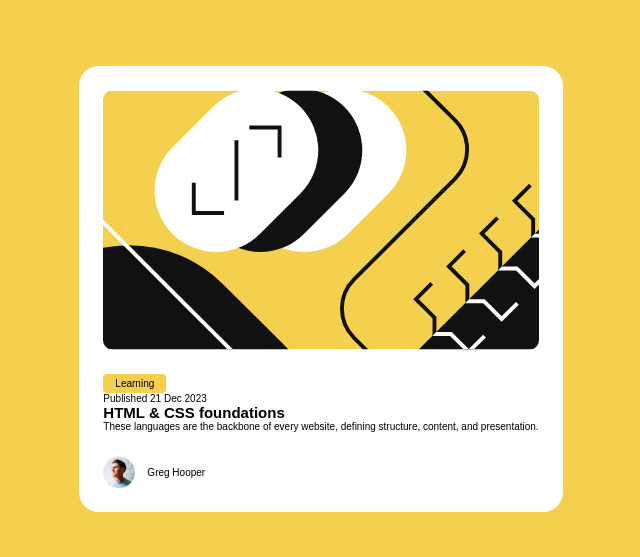
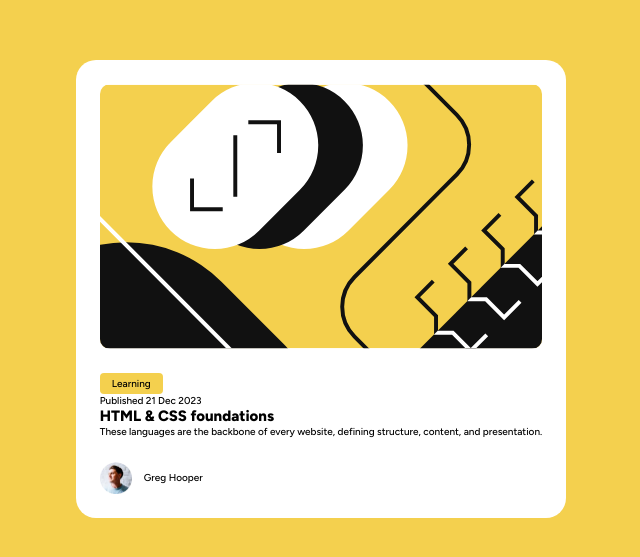
Before and after one commit to granularavocado/blog-preview-card, a plain HTML site: page index.html in a window 1280 px wide. Shown: the part 111-668 px from the top of the page, without its empty margins (319-959 px from the left). Drawn offline with Linux system fonts and the light colour scheme.

Commit message:
feat: import Figtree font from Google fonts

```diff
--- a/index.html
+++ b/index.html
@@ -7,6 +7,8 @@
     <meta http-equiv="X-UA-Compatible" content="ie=edge">
     <title>Frontend Mentor Blog Preview Card Challenge</title>
     <link rel="shortcut icon" href="/assets/images/favicon-32x32.png" type="image/x-icon">
+    <link href="https://fonts.googleapis.com/css2?family=Figtree:ital,wght@0,500;1,500&display=swap" rel="stylesheet">
+    <link href="https://fonts.googleapis.com/css2?family=Figtree:ital,wght@0,800;1,800&display=swap" rel="stylesheet">
     <link rel="stylesheet" href="/styles/reset.css">
     <link rel="stylesheet" href="/styles/base.css">
 </head>
--- a/styles/base.css
+++ b/styles/base.css
@@ -4,6 +4,10 @@
     --gray-500: #6B6B6B;
     --gray-950: #111111;
     --white: #FFFFFF;
+}
+
+body {
+    font-family: "Figtree", sans-serif;
 }
 
 .page {
```
Also changed, not shown: assets/fonts/Figtree-Italic-VariableFont_wght.ttf (deleted), assets/fonts/Figtree-VariableFont_wght.ttf (deleted), assets/fonts/OFL.txt (deleted), assets/fonts/README.txt (deleted), assets/fonts/static/Figtree-ExtraBold.ttf (deleted), assets/fonts/static/Figtree-Medium.ttf (deleted).
